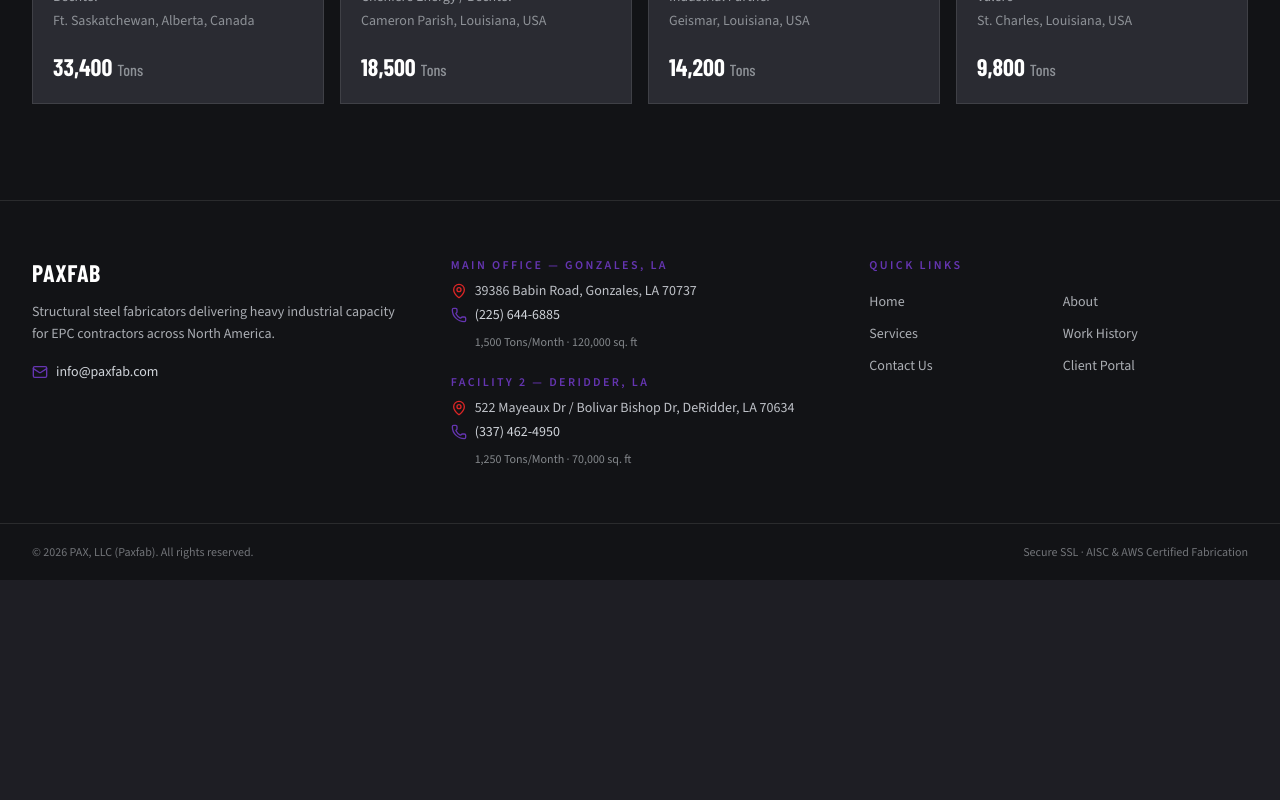
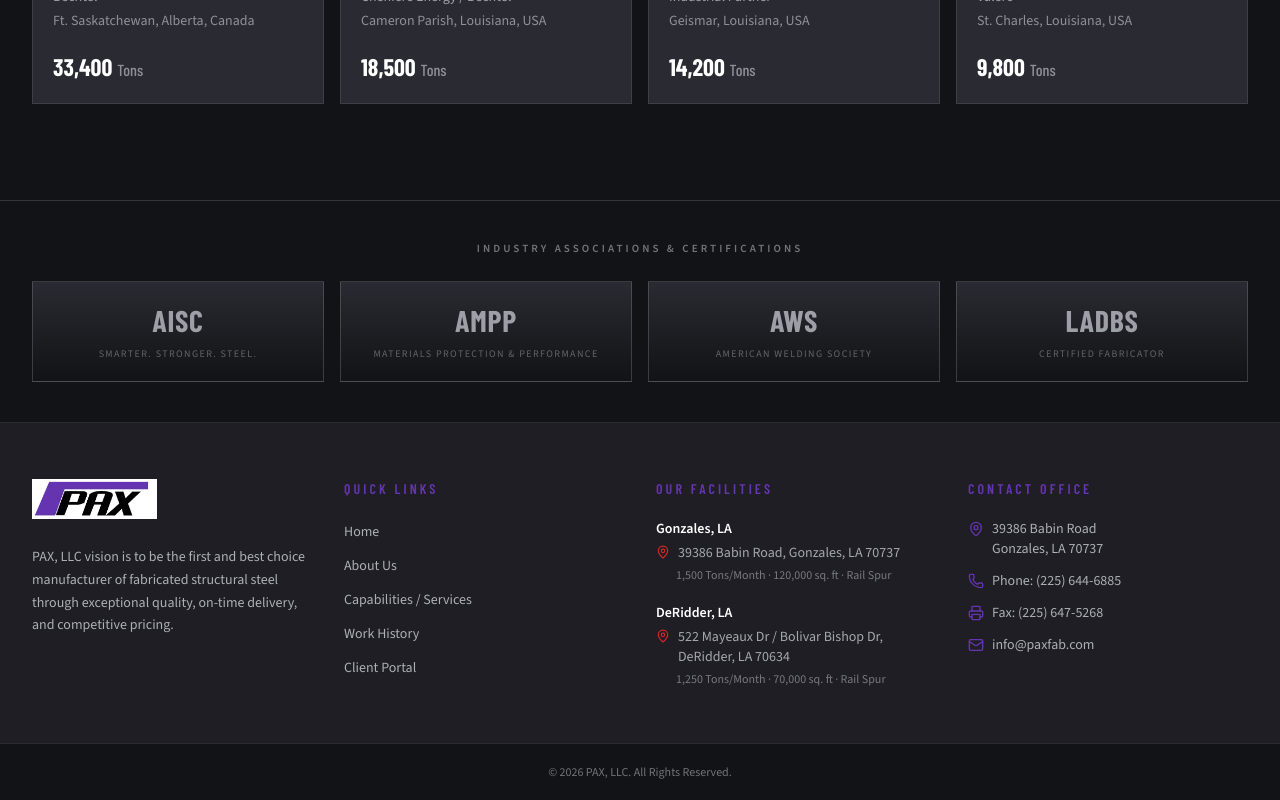
Before and after one commit to HariSuong/paxfab, a Next.js app: page / in a window 1280 px wide. Shown: the part 2855-3655 px from the top of the page. Before the commit the page ends 3435 px from the top, so only its background shows below. Built offline with nearby package versions, Linux system fonts and the light colour scheme.

Commit message:
Fix Footer

```diff
--- a/src/components/Footer.tsx
+++ b/src/components/Footer.tsx
@@ -1,87 +1,98 @@
+import Image from "next/image";
 import Link from "next/link";
-import { MapPin, Phone, Mail } from "lucide-react";
+import { MapPin, Phone, Printer, Mail } from "lucide-react";
+
+const associations = [
+  {
+    abbr: "AISC",
+    name: "American Institute of Steel Construction",
+    tagline: "Smarter. Stronger. Steel.",
+  },
+  {
+    abbr: "AMPP",
+    name: "Association for Materials Protection and Performance",
+    tagline: "Materials Protection & Performance",
+  },
+  {
+    abbr: "AWS",
+    name: "American Welding Society",
+    tagline: "American Welding Society",
+  },
+  {
+    abbr: "LADBS",
+    name: "City of Los Angeles Department of Building and Safety",
+    tagline: "Certified Fabricator",
+  },
+];
 
 const quickLinks = [
   { href: "/", label: "Home" },
-  { href: "/about", label: "About" },
-  { href: "/services", label: "Services" },
+  { href: "/about", label: "About Us" },
+  { href: "/services", label: "Capabilities / Services" },
   { href: "/work-history", label: "Work History" },
-  { href: "/contact", label: "Contact Us" },
   { href: "/client-portal", label: "Client Portal" },
 ];
 
 export default function Footer() {
   return (
-    <footer className="border-t border-white/10 bg-charcoal-deep">
-      <div className="mx-auto grid max-w-7xl gap-10 px-4 py-14 sm:px-6 lg:grid-cols-3 lg:px-8">
+    <footer className="border-t border-white/10 bg-charcoal">
+      {/* Associations Banner */}
+      <div className="border-b border-white/10 bg-charcoal-deep">
+        <div className="mx-auto max-w-7xl px-4 py-10 sm:px-6 lg:px-8">
+          <p className="mb-6 text-center text-[11px] font-semibold uppercase tracking-[0.28em] text-silver/50">
+            Industry Associations &amp; Certifications
+          </p>
+          <ul className="grid grid-cols-2 gap-3 lg:grid-cols-4 lg:gap-4">
+            {associations.map((item) => (
+              <li key={item.abbr}>
+                <div
+                  className="group flex h-full flex-col items-center justify-center border border-silver/20 bg-gradient-to-b from-surface to-charcoal-deep px-4 py-5 text-center transition-all duration-300 hover:border-brand hover:from-brand/15 hover:to-charcoal-deep hover:shadow-[0_0_24px_rgba(101,53,177,0.25)]"
+                  title={item.name}
+                >
+                  <span className="font-display text-2xl font-bold tracking-wide text-silver/70 transition-colors duration-300 group-hover:text-brand sm:text-3xl">
+                    {item.abbr}
+                  </span>
+                  <span className="mt-2 text-[10px] font-medium uppercase tracking-[0.14em] text-silver/40 transition-colors duration-300 group-hover:text-silver/80">
+                    {item.tagline}
+                  </span>
+                </div>
+              </li>
+            ))}
+          </ul>
+        </div>
+      </div>
+
+      {/* 4-column footer */}
+      <div className="mx-auto grid max-w-7xl gap-10 px-4 py-14 sm:px-6 md:grid-cols-2 lg:grid-cols-4 lg:gap-8 lg:px-8">
+        {/* Column 1 — Vision & Brand */}
         <div>
-          <p className="font-display text-2xl font-bold tracking-wide text-white">
-            PAXFAB
+          <Link href="/" className="inline-block">
+            <Image
+              src="/logo.jpg"
+              alt="Paxfab — PAX, LLC"
+              width={461}
+              height={148}
+              className="h-10 w-auto object-contain"
+            />
+          </Link>
+          <p className="mt-5 text-sm leading-relaxed text-silver/80">
+            PAX, LLC vision is to be the first and best choice manufacturer of
+            fabricated structural steel through exceptional quality, on-time
+            delivery, and competitive pricing.
           </p>
-          <p className="mt-3 max-w-sm text-sm leading-relaxed text-silver/80">
-            Structural steel fabricators delivering heavy industrial capacity for
-            EPC contractors across North America.
-          </p>
-          <a
-            href="mailto:info@paxfab.com"
-            className="mt-4 inline-flex items-center gap-2 text-sm text-silver transition-colors hover:text-white"
-          >
-            <Mail className="h-4 w-4 text-brand" aria-hidden />
-            info@paxfab.com
-          </a>
         </div>
 
-        <div className="space-y-6">
-          <div>
-            <h3 className="text-xs font-semibold uppercase tracking-[0.2em] text-brand">
-              Main Office — Gonzales, LA
-            </h3>
-            <p className="mt-2 flex items-start gap-2 text-sm text-silver/90">
-              <MapPin className="mt-0.5 h-4 w-4 shrink-0 text-safety-red" aria-hidden />
-              39386 Babin Road, Gonzales, LA 70737
-            </p>
-            <a
-              href="tel:+12256446885"
-              className="mt-1 inline-flex items-center gap-2 text-sm text-silver hover:text-white"
-            >
-              <Phone className="h-4 w-4 text-brand" aria-hidden />
-              (225) 644-6885
-            </a>
-            <p className="mt-1 pl-6 text-xs text-silver/60">
-              1,500 Tons/Month · 120,000 sq. ft
-            </p>
-          </div>
-          <div>
-            <h3 className="text-xs font-semibold uppercase tracking-[0.2em] text-brand">
-              Facility 2 — DeRidder, LA
-            </h3>
-            <p className="mt-2 flex items-start gap-2 text-sm text-silver/90">
-              <MapPin className="mt-0.5 h-4 w-4 shrink-0 text-safety-red" aria-hidden />
-              522 Mayeaux Dr / Bolivar Bishop Dr, DeRidder, LA 70634
-            </p>
-            <a
-              href="tel:+13374624950"
-              className="mt-1 inline-flex items-center gap-2 text-sm text-silver hover:text-white"
-            >
-              <Phone className="h-4 w-4 text-brand" aria-hidden />
-              (337) 462-4950
-            </a>
-            <p className="mt-1 pl-6 text-xs text-silver/60">
-              1,250 Tons/Month · 70,000 sq. ft
-            </p>
-          </div>
-        </div>
-
+        {/* Column 2 — Quick Links */}
         <div>
-          <h3 className="text-xs font-semibold uppercase tracking-[0.2em] text-brand">
+          <h3 className="font-display text-sm font-semibold uppercase tracking-[0.22em] text-brand">
             Quick Links
           </h3>
-          <ul className="mt-4 grid grid-cols-2 gap-2">
+          <ul className="mt-5 space-y-2.5">
             {quickLinks.map((link) => (
               <li key={link.href}>
                 <Link
                   href={link.href}
-                  className="text-sm text-silver/80 transition-colors hover:text-white"
+                  className="text-sm text-silver/80 transition-colors hover:text-brand"
                 >
                   {link.label}
                 </Link>
@@ -89,12 +100,83 @@
             ))}
           </ul>
         </div>
+
+        {/* Column 3 — Our Facilities */}
+        <div>
+          <h3 className="font-display text-sm font-semibold uppercase tracking-[0.22em] text-brand">
+            Our Facilities
+          </h3>
+          <div className="mt-5 space-y-5">
+            <div>
+              <p className="text-sm font-semibold text-white">Gonzales, LA</p>
+              <p className="mt-1 flex items-start gap-2 text-sm text-silver/75">
+                <MapPin
+                  className="mt-0.5 h-3.5 w-3.5 shrink-0 text-safety-red"
+                  aria-hidden
+                />
+                39386 Babin Road, Gonzales, LA 70737
+              </p>
+              <p className="mt-1 pl-5 text-xs text-silver/50">
+                1,500 Tons/Month · 120,000 sq. ft · Rail Spur
+              </p>
+            </div>
+            <div>
+              <p className="text-sm font-semibold text-white">DeRidder, LA</p>
+              <p className="mt-1 flex items-start gap-2 text-sm text-silver/75">
+                <MapPin
+                  className="mt-0.5 h-3.5 w-3.5 shrink-0 text-safety-red"
+                  aria-hidden
+                />
+                522 Mayeaux Dr / Bolivar Bishop Dr, DeRidder, LA 70634
+              </p>
+              <p className="mt-1 pl-5 text-xs text-silver/50">
+                1,250 Tons/Month · 70,000 sq. ft · Rail Spur
+              </p>
+            </div>
+          </div>
+        </div>
+
+        {/* Column 4 — Contact Office */}
+        <div>
+          <h3 className="font-display text-sm font-semibold uppercase tracking-[0.22em] text-brand">
+            Contact Office
+          </h3>
+          <address className="mt-5 space-y-3 not-italic">
+            <p className="flex items-start gap-2 text-sm text-silver/80">
+              <MapPin
+                className="mt-0.5 h-4 w-4 shrink-0 text-brand"
+                aria-hidden
+              />
+              39386 Babin Road
+              <br />
+              Gonzales, LA 70737
+            </p>
+            <a
+              href="tel:+12256446885"
+              className="flex items-center gap-2 text-sm text-silver/80 transition-colors hover:text-brand"
+            >
+              <Phone className="h-4 w-4 shrink-0 text-brand" aria-hidden />
+              Phone: (225) 644-6885
+            </a>
+            <p className="flex items-center gap-2 text-sm text-silver/80">
+              <Printer className="h-4 w-4 shrink-0 text-brand" aria-hidden />
+              Fax: (225) 647-5268
+            </p>
+            <a
+              href="mailto:info@paxfab.com"
+              className="flex items-center gap-2 text-sm text-silver/80 transition-colors hover:text-brand"
+            >
+              <Mail className="h-4 w-4 shrink-0 text-brand" aria-hidden />
+              info@paxfab.com
+            </a>
+          </address>
+        </div>
       </div>
 
-      <div className="border-t border-white/10">
-        <div className="mx-auto flex max-w-7xl flex-col items-center justify-between gap-2 px-4 py-5 text-xs text-silver/50 sm:flex-row sm:px-6 lg:px-8">
-          <p>© 2026 PAX, LLC (Paxfab). All rights reserved.</p>
-          <p>Secure SSL · AISC &amp; AWS Certified Fabrication</p>
+      {/* Copyright */}
+      <div className="border-t border-white/10 bg-charcoal-deep">
+        <div className="mx-auto max-w-7xl px-4 py-5 text-center text-xs text-silver/50 sm:px-6 lg:px-8">
+          <p>© 2026 PAX, LLC. All Rights Reserved.</p>
         </div>
       </div>
     </footer>
```
